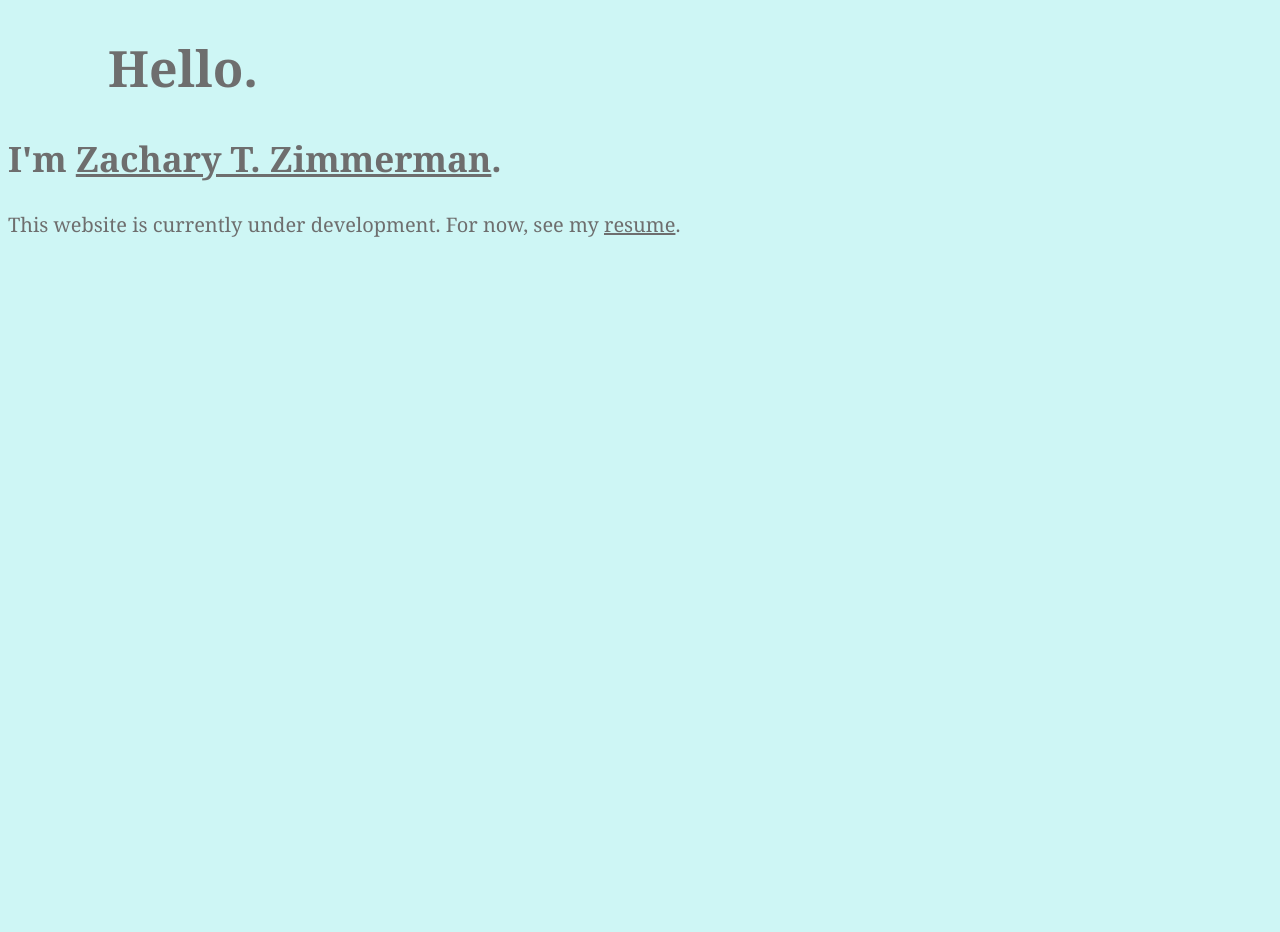
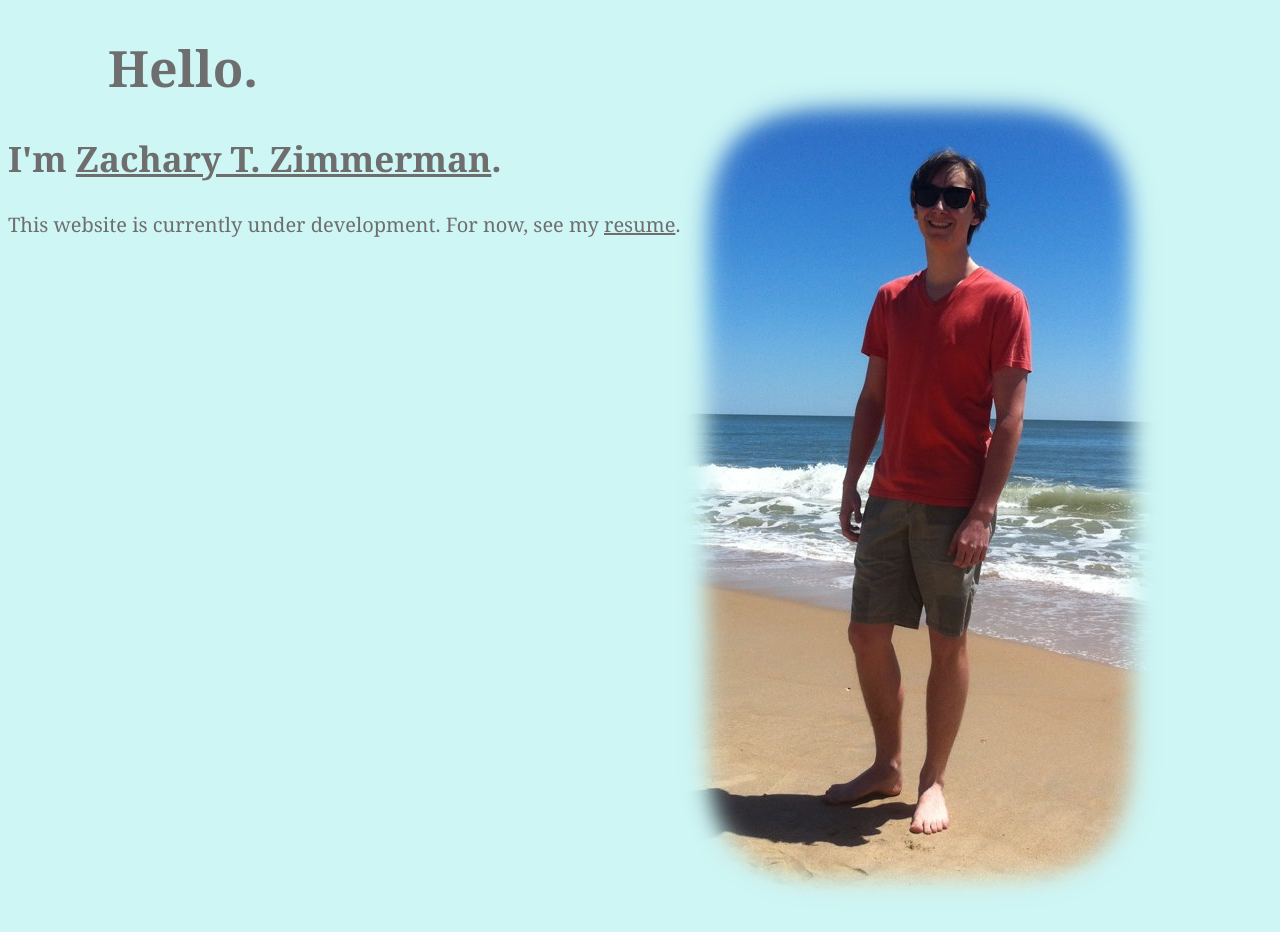
Before and after one commit to Oneman2feet/Oneman2feet.github.io, a plain HTML site: page index.html in a window 1280 px wide. Before the commit the page ends 800 px from the top, so only its background shows below. Drawn offline with Linux system fonts and the light colour scheme.

Commit message:
positioned beach picture

```diff
--- a/index.html
+++ b/index.html
@@ -9,7 +9,7 @@
   <h1>Hello.</h1>
   <h2>I'm <a href="mailto:zacharytzimmerman@gmail.com">Zachary T. Zimmerman</a>.</h2>
   <p>This website is currently under development. For now, see my <a href="resume.pdf">resume</a>.</p>
-
+  <img id="me" src="tools/images/z-beach.png" />
 </body>
 
 </html>
--- a/tools/style.css
+++ b/tools/style.css
@@ -9,3 +9,5 @@ h1 { font-size: 50px; padding-left: 100px; }
 h2 { font-size: 35px; }
 
 p { font-size: 20px; }
+
+img#me { position: absolute; top: 0; right: 0; }
```
